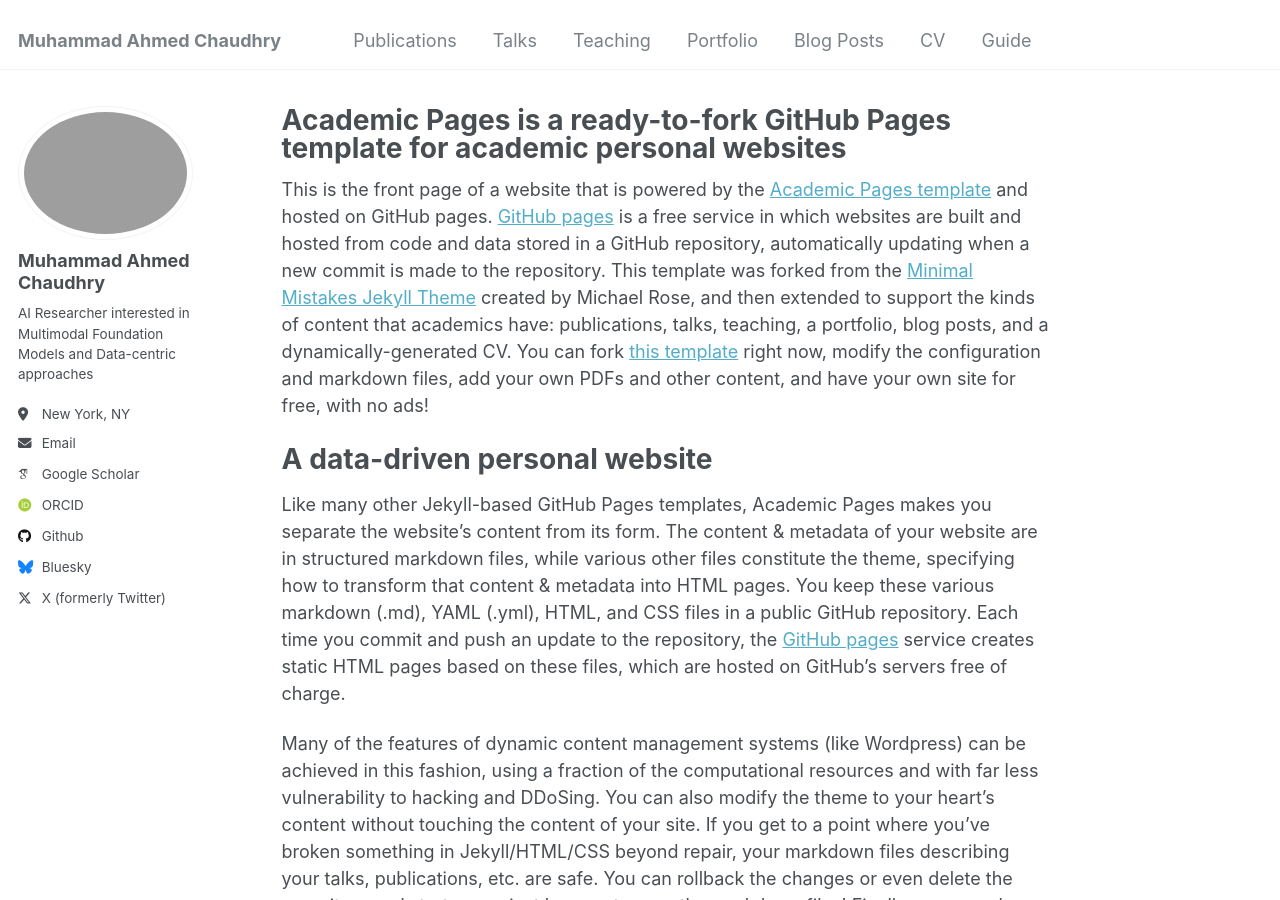
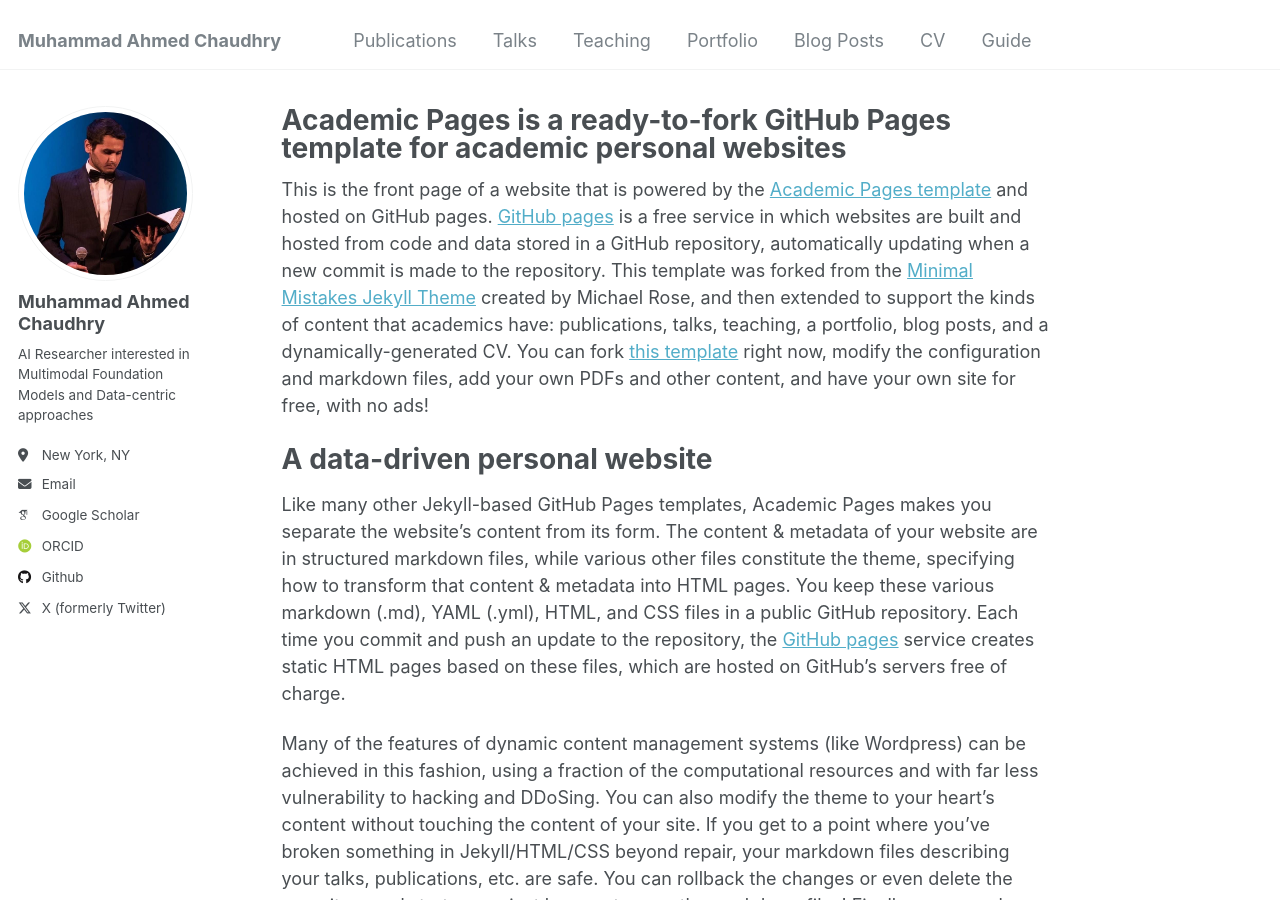
Before and after one commit to Ahmed14974/ahmed14974.github.io, a Jekyll site: the page built from _pages/about.md, in a window 1280 px wide and 900 px high. Built offline with Jekyll 4.4.1, drawn with Linux system fonts in a browser that asks for light colours; some web fonts are replaced.

Commit message:
Update _config.yml

```diff
--- a/_config.yml
+++ b/_config.yml
@@ -21,7 +21,7 @@
 #               Additional customization can be done by editing /_includes/author-profile.html
 author:
   # Biographic information
-  avatar           : "profile_ahmed.png"
+  avatar           : "profile_ahmed.jpg"
   name             : "Muhammad Ahmed Chaudhry"
   pronouns         : # example: "she/her"
   bio              : "AI Researcher interested in Multimodal Foundation Models and Data-centric approaches"
@@ -49,7 +49,7 @@
   stackoverflow    : # User number or user number and name (i.e., use "1" or "1/jeff-atwood")
 
   # Social media
-  bluesky          : "bsky.app" # Replace this with you Bluesky username
+  bluesky          : #"bsky.app" # Replace this with you Bluesky username
   facebook         : # Username
   flickr           : # Username
   foursquare       : # Username
```
